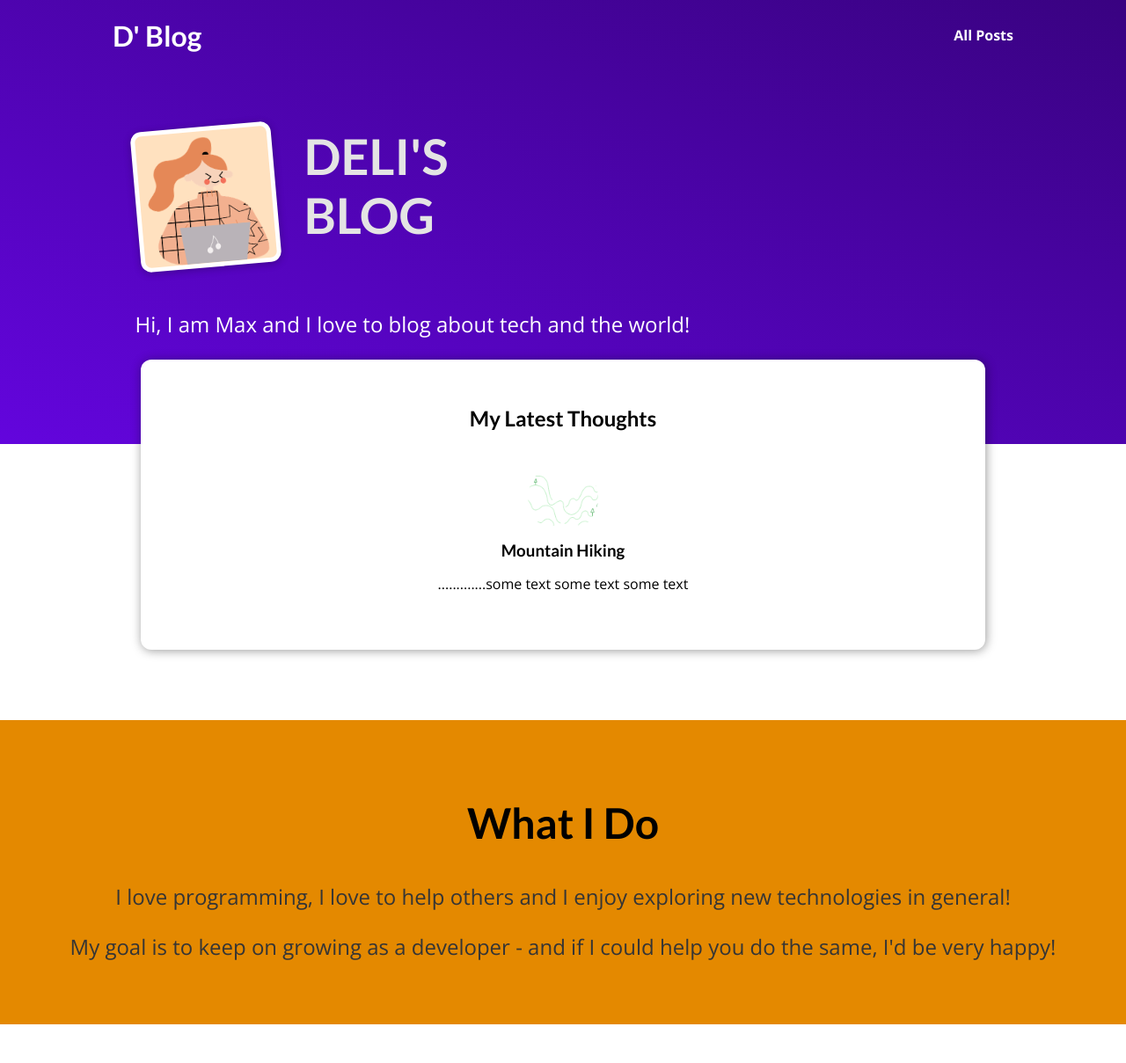
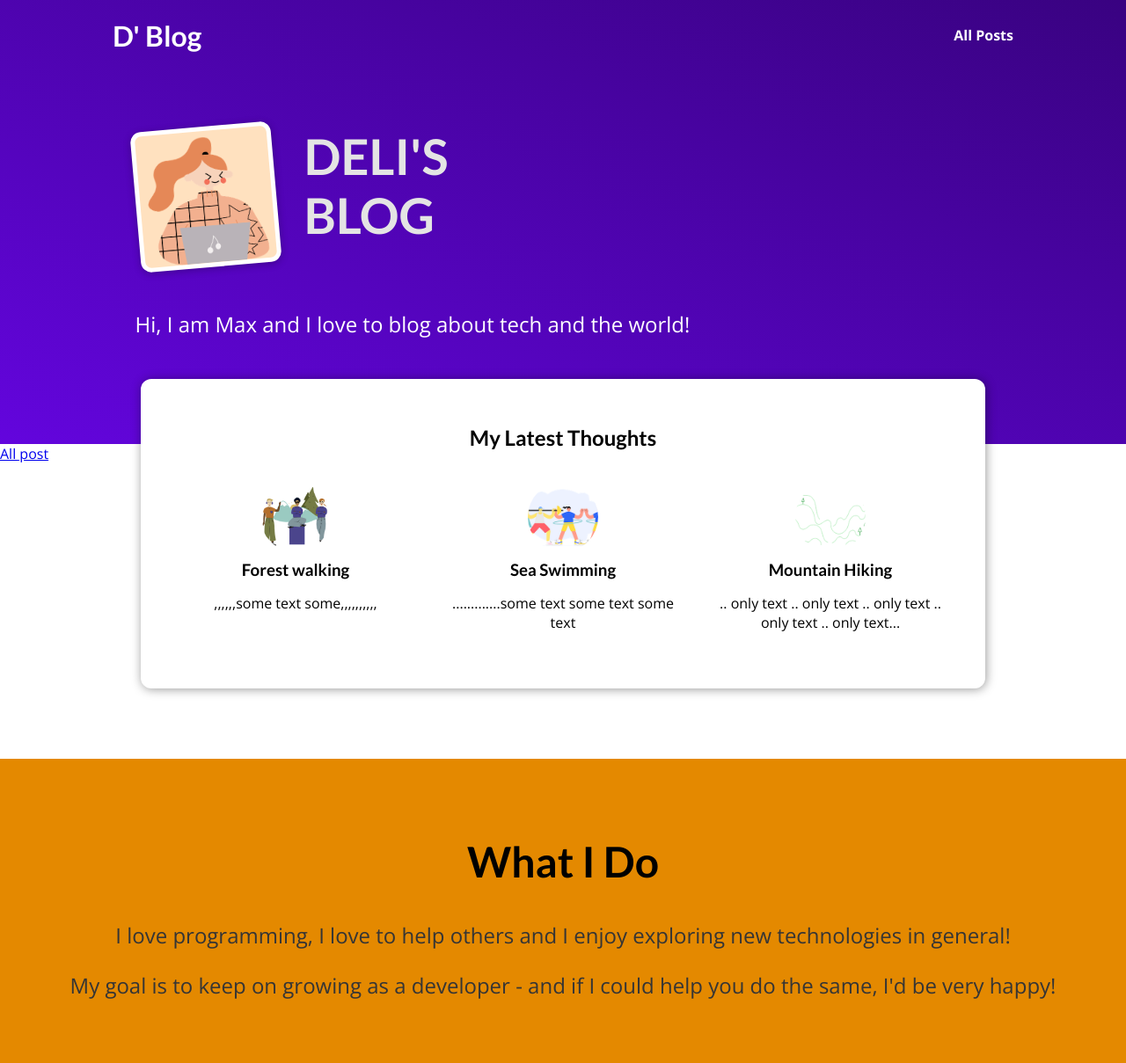
Before and after one commit to delissqt/django-course-project-blog, a Django app: page / in a window 1280 px wide. Shown: the whole page at 88% size. Before the commit the page ends 1165 px from the top, so only its background shows below. Run offline with Django 4.2, Linux system fonts and the light colour scheme.

Commit message:
Special Template Features And Syntax
Previously Added Dummy Data to the Views File

```diff
--- a/my_site/blog/templates/blog/includes/post.html
+++ b/my_site/blog/templates/blog/includes/post.html
@@ -2,11 +2,11 @@
 
 <li>
     <article  class="post">
-      <a href="{% url "post-detail-page" slug="the-mountains" %}">
-        <img src="{% static "blog/images/Beep Beep - Mountains.png" %}" alt="Mountain Hiking" />
+      <a href="{% url "post-detail-page" post.slug %}">
+        <img src="{% static "blog/images/"|add:post.image %}" alt="{{ post.title }}" />
         <div class="post__content">
-          <h3>Mountain Hiking</h3>
-          <p>.............some text some text some text </p>
+          <h3>{{ post.title }}</h3>
+          <p>{{ post.excerpt }}</p>
         </div>
       </a>
     </article>
--- a/my_site/blog/templates/blog/index.html
+++ b/my_site/blog/templates/blog/index.html
@@ -18,12 +18,15 @@ My Blog
   </header>
   <p>Hi, I am Max and I love to blog about tech and the world!</p>
 </section>
+<main><nav><a href="{% url "posts-page" %}" >All post</a></nav></main>
 
 <section id="latest-posts">
   <h2>My Latest Thoughts</h2>
 
   <ul>
-   {% include "blog/includes/post.html" %}
+    {% for post in posts %}
+      {% include "blog/includes/post.html" %}
+    {% endfor %}
   </ul>
 </section>
 
--- a/my_site/blog/views.py
+++ b/my_site/blog/views.py
@@ -2,14 +2,14 @@ from django.shortcuts import render
 
 from datetime import date
 
-posts = [
+all_posts = [
     {
         "slug": "hike-in-the-mountains",
-        "image": "People of Brooklyn - Nature.png",
+        "image": "Beep Beep - Mountains.png",
         "author": "D me",
         "date": date(2021, 7, 21),
         "title": "Mountain Hiking",
-        "excerpt": ".............some text some text some text ",
+        "excerpt": ".. only text .. only text .. only text .. only text .. only text...",
         "content": """
         Lorem Ipsum is simply dummy text of the printing and typesetting industry.
         Lorem Ipsum has been the industry's standard dummy text ever since the 1500s,
@@ -26,10 +26,10 @@ posts = [
     },
     {
         "slug": "hike-in-the-mountains",
-        "image": "People of Brooklyn - Nature.png",
+        "image": "Fitz - Morning Routine.png",
         "author": "Dd me",
         "date": date(2020, 5, 19),
-        "title": "Mountain Hiking",
+        "title": "Sea Swimming",
         "excerpt": ".............some text some text some text ",
         "content": """
         Lorem Ipsum is simply dummy text of the printing and typesetting industry.
@@ -50,8 +50,8 @@ posts = [
         "image": "People of Brooklyn - Nature.png",
         "author": "Ddd me",
         "date": date(2012, 2, 22),
-        "title": "Mountain Hiking",
-        "excerpt": ".............some text some text some text ",
+        "title": "Forest walking",
+        "excerpt": ",,,,,,some text some,,,,,,,,,,  ",
         "content": """
         Lorem Ipsum is simply dummy text of the printing and typesetting industry.
         Lorem Ipsum has been the industry's standard dummy text ever since the 1500s,
@@ -68,10 +68,17 @@ posts = [
     },
 ]
 
+#temparally function for dummmy data
+def get_date(post):
+    return post["date"]
+
+
 # Create your views here.
 
 def starting_page(request):
-    return render(request, "blog/index.html")
+    sorted_posts = sorted(all_posts, key=get_date)
+    latest_posts = sorted_posts[-3:]
+    return render(request, "blog/index.html", { "posts": latest_posts })
 
 
 def posts(request):
```
Also changed, not shown: my_site/blog/static/blog/images/Fitz - Morning Routine.png (added).
